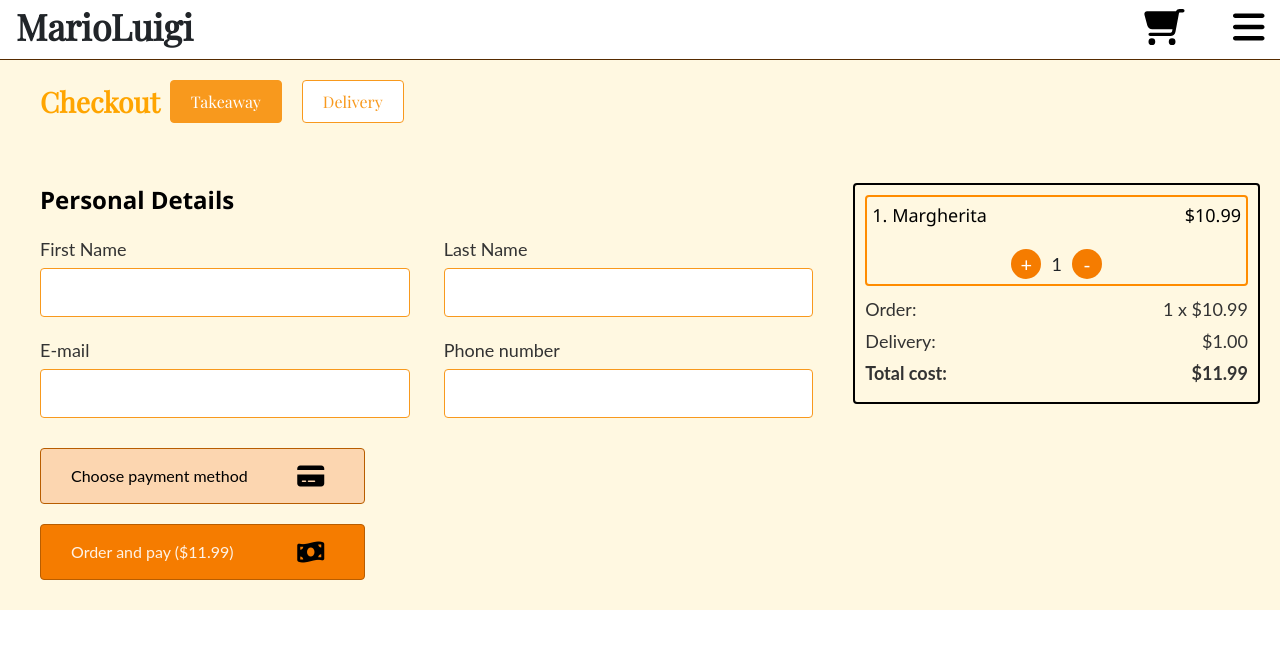
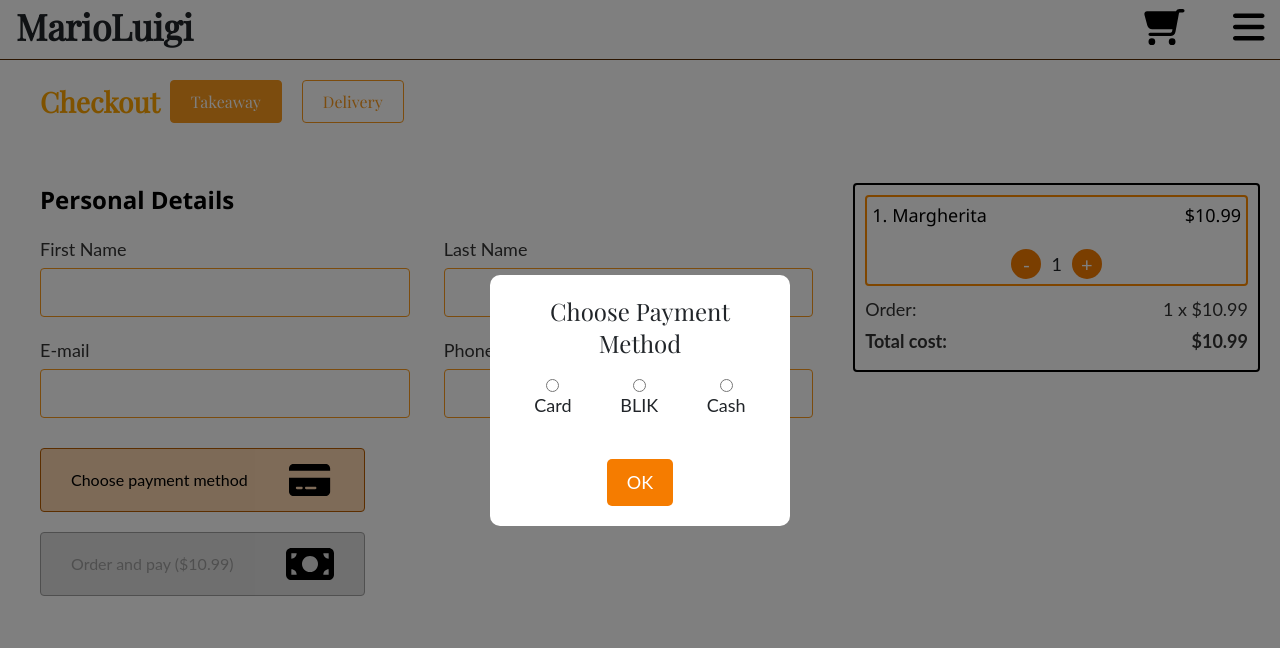
Before and after one commit to fsosn/Restaurant-App, a React (Vite) app in the folder frontend/: page /checkout in a window 1280 px wide. Both pictures are taken after a click on the button "Choose payment method". Shown: the top 648 px of the page. Built offline with nearby package versions, Linux system fonts and the light colour scheme.

Commit message:
feat: added payment method window, style: changed icons on buttons to svg, swapped buttons in cartSummary

```diff
--- a/frontend/src/components/checkout/cartsummary/CartSummary.jsx
+++ b/frontend/src/components/checkout/cartsummary/CartSummary.jsx
@@ -1,15 +1,15 @@
 import React, { useState, useEffect } from 'react';
 import './CartSummary.css';
 
-const CartSummary = ({ onTotalCostChange }) => {
+const CartSummary = ({ orderType, onTotalCostChange }) => {
   const [quantity, setQuantity] = useState(1);
   const itemPrice = 10.99;
-  const deliveryFee = 1.00;
+  const deliveryFee = orderType === 'delivery' ? 1.00 : 0;
 
   useEffect(() => {
     const totalCost = (quantity * itemPrice + deliveryFee).toFixed(2);
     onTotalCostChange(totalCost);
-  }, [quantity, onTotalCostChange]);
+  }, [quantity, deliveryFee, onTotalCostChange]);
 
   const increaseQuantity = () => {
     setQuantity(quantity + 1);
@@ -29,9 +29,9 @@ const CartSummary = ({ onTotalCostChange }) => {
           <span>$10.99</span>
         </div>
         <div className="quantity-controls">
+          <button onClick={decreaseQuantity}>-</button>
+          <span>{quantity}</span>
           <button onClick={increaseQuantity}>+</button>
-          <span>{quantity}</span>
-          <button onClick={decreaseQuantity}>-</button>
         </div>
       </div>
       <div className="cart-summary-details">
@@ -39,10 +39,12 @@ const CartSummary = ({ onTotalCostChange }) => {
           <span>Order:</span>
           <span>{quantity} x $10.99</span>
         </p>
-        <p>
-          <span>Delivery:</span>
-          <span>$1.00</span>
-        </p>
+        {orderType === 'delivery' && (
+          <p>
+            <span>Delivery:</span>
+            <span>$1.00</span>
+          </p>
+        )}
         <p className="total-cost">
           <span>Total cost:</span>
           <span>${(quantity * itemPrice + deliveryFee).toFixed(2)}</span>
--- /dev/null
+++ b/frontend/src/components/checkout/paymentMethod/PaymentMethod.css
@@ -0,0 +1,43 @@
+.payment-method-modal {
+  position: fixed;
+  top: 0;
+  left: 0;
+  width: 100%;
+  height: 100%;
+  background-color: rgba(0, 0, 0, 0.5);
+  display: flex;
+  align-items: center;
+  justify-content: center;
+  z-index: 1000;
+}
+
+.payment-method-content {
+  background-color: white;
+  padding: 20px;
+  border-radius: 10px;
+  text-align: center;
+  width: 300px;
+}
+
+.payment-method-options {
+  display: flex;
+  justify-content: space-around;
+  margin: 20px 0;
+}
+
+.payment-method-options label {
+  display: flex;
+  flex-direction: column;
+  align-items: center;
+  margin: 0 10px;
+}
+
+  .ok-button {
+    background-color: #f57c00;
+    color: white;
+    border: none;
+    padding: 10px 20px;
+    border-radius: 5px;
+    cursor: pointer;
+    margin-top: 20px;
+  }
--- /dev/null
+++ b/frontend/src/components/checkout/paymentMethod/PaymentMethod.jsx
@@ -0,0 +1,47 @@
+import React from 'react';
+import './PaymentMethod.css';
+
+const PaymentMethod = ({ onClose, onPaymentMethodChange, selectedPaymentMethod }) => {
+  return (
+    <div className="payment-method-modal">
+      <div className="payment-method-content">
+        <h2>Choose Payment Method</h2>
+        <div className="payment-method-options">
+          <label>
+            <input
+              type="radio"
+              name="paymentMethod"
+              value="card"
+              checked={selectedPaymentMethod === 'card'}
+              onChange={() => onPaymentMethodChange('card')}
+            />
+            Card
+          </label>
+          <label>
+            <input
+              type="radio"
+              name="paymentMethod"
+              value="blik"
+              checked={selectedPaymentMethod === 'blik'}
+              onChange={() => onPaymentMethodChange('blik')}
+            />
+            BLIK
+          </label>
+          <label>
+            <input
+              type="radio"
+              name="paymentMethod"
+              value="cash"
+              checked={selectedPaymentMethod === 'cash'}
+              onChange={() => onPaymentMethodChange('cash')}
+            />
+            Cash
+          </label>
+        </div>
+        <button className="ok-button" onClick={onClose}>OK</button>
+      </div>
+    </div>
+  );
+};
+
+export default PaymentMethod;
--- a/frontend/src/pages/checkout/CheckoutPage.css
+++ b/frontend/src/pages/checkout/CheckoutPage.css
@@ -3,7 +3,6 @@
     grid-template-columns: 2fr 1fr;
     gap: 20px;
     padding: 20px;
-    background-color: #fff8e1;
   }
 
   .order-type-buttons {
@@ -84,8 +83,15 @@
     margin-top: 10px;
   }
 
-  .buttons-box .order-button:hover {
-    background-color: #d06900;
+  .buttons-box .order-button:disabled {
+    cursor: not-allowed;
+    background-color: #e0e0e0;
+    border: 1px solid #a0a0a0;
+    color: #a0a0a0;
+  }
+
+  .buttons-box .order-button:enabled:hover {
+    background-color:   #d06900;
   }
 
   .buttons-box .payment-type-button:hover {
--- a/frontend/src/pages/checkout/CheckoutPage.jsx
+++ b/frontend/src/pages/checkout/CheckoutPage.jsx
@@ -4,16 +4,19 @@ import './CheckoutPage.css';
 import DeliveryDetailsForm from '../../components/checkout/deliverydetails/DeliveryDetailsForm.jsx';
 import PersonalDetailsForm from '../../components/checkout/personaldetails/PersonalDetailsForm.jsx';
 import CartSummary from '../../components/checkout/cartsummary/CartSummary.jsx';
+import PaymentMethod from '../../components/checkout/paymentMethod/PaymentMethod.jsx';
 import api from '../../services/api.jsx';
 import { AuthContext } from '../../auth/AuthContext.jsx';
-import '@fortawesome/fontawesome-free/css/all.min.css';
-
+import orderPayIcon from '../../assets/order-pay.svg';
+import paymentTypeIcon from '../../assets/payment-type.svg';
 
 const CheckoutPage = () => {
   const auth = useContext(AuthContext);
   const [orderType, setOrderType] = useState('takeaway'); // Default to takeaway
   const [totalCost, setTotalCost] = useState('11.99'); // Initial total cost
   const [errors, setErrors] = useState({});
+  const [showPaymentModal, setShowPaymentModal] = useState(false);
+  const [selectedPaymentMethod, setSelectedPaymentMethod] = useState('');
 
   const handleTotalCostChange = (newTotalCost) => {
     setTotalCost(newTotalCost);
@@ -81,7 +84,8 @@ const CheckoutPage = () => {
       email,
       phoneNumber,
       totalCost: parseFloat(totalCost),
-      orderType
+      orderType,
+      paymentMethod: selectedPaymentMethod
     };
 
     if (orderType === 'delivery') {
@@ -111,6 +115,18 @@ const CheckoutPage = () => {
     }
   };
 
+  const handleChoosePaymentMethod = () => {
+    setShowPaymentModal(true);
+  };
+
+  const handleClosePaymentModal = () => {
+    setShowPaymentModal(false);
+  };
+
+  const handlePaymentMethodChange = (method) => {
+    setSelectedPaymentMethod(method);
+  };
+
   let title = "MarioLuigi";
   return (
     <Page pageTitle={title}>
@@ -131,23 +147,24 @@ const CheckoutPage = () => {
           <div className="personal-details-box"><PersonalDetailsForm errors={errors} /></div>
         </div>
         <div>
-          <CartSummary onTotalCostChange={handleTotalCostChange} />
+          <CartSummary orderType={orderType} onTotalCostChange={handleTotalCostChange} />
         </div>
-        {/* <div className="buttons-box">
-          <button className='payment-type-button'>Choose payment method <img src={"./payment-type.svg"} alt={"payment type image"} className='payment-type-icon'/></button>
-          <button className='order-button' onClick={handleSubmit}>Order and pay (${totalCost})</button>
-        </div> */}
         <div className="buttons-box">
-          <button className='payment-type-button'>
-            Choose payment method <i className="fa fa-credit-card" aria-hidden="true"></i>
+          <button className='payment-type-button' onClick={handleChoosePaymentMethod}>
+            Choose payment method <img src={paymentTypeIcon} alt="Payment Type Icon" />
           </button>
-          <button className='order-button' onClick={handleSubmit}>
-            Order and pay (${totalCost}) <i className="fa fa-money-bill-wave" aria-hidden="true"></i>
+          <button className='order-button' onClick={handleSubmit} disabled={!selectedPaymentMethod}>
+            Order and pay (${totalCost}) <img src={orderPayIcon} alt="Order Pay Icon" />
           </button>
         </div>
-
-
       </div>
+      {showPaymentModal && (
+        <PaymentMethod
+          onClose={handleClosePaymentModal}
+          onPaymentMethodChange={handlePaymentMethodChange}
+          selectedPaymentMethod={selectedPaymentMethod}
+        />
+      )}
     </Page>
   );
 };
```
Also changed, not shown: frontend/src/assets/order-pay.svg (added), frontend/src/assets/payment-type.svg (added).
